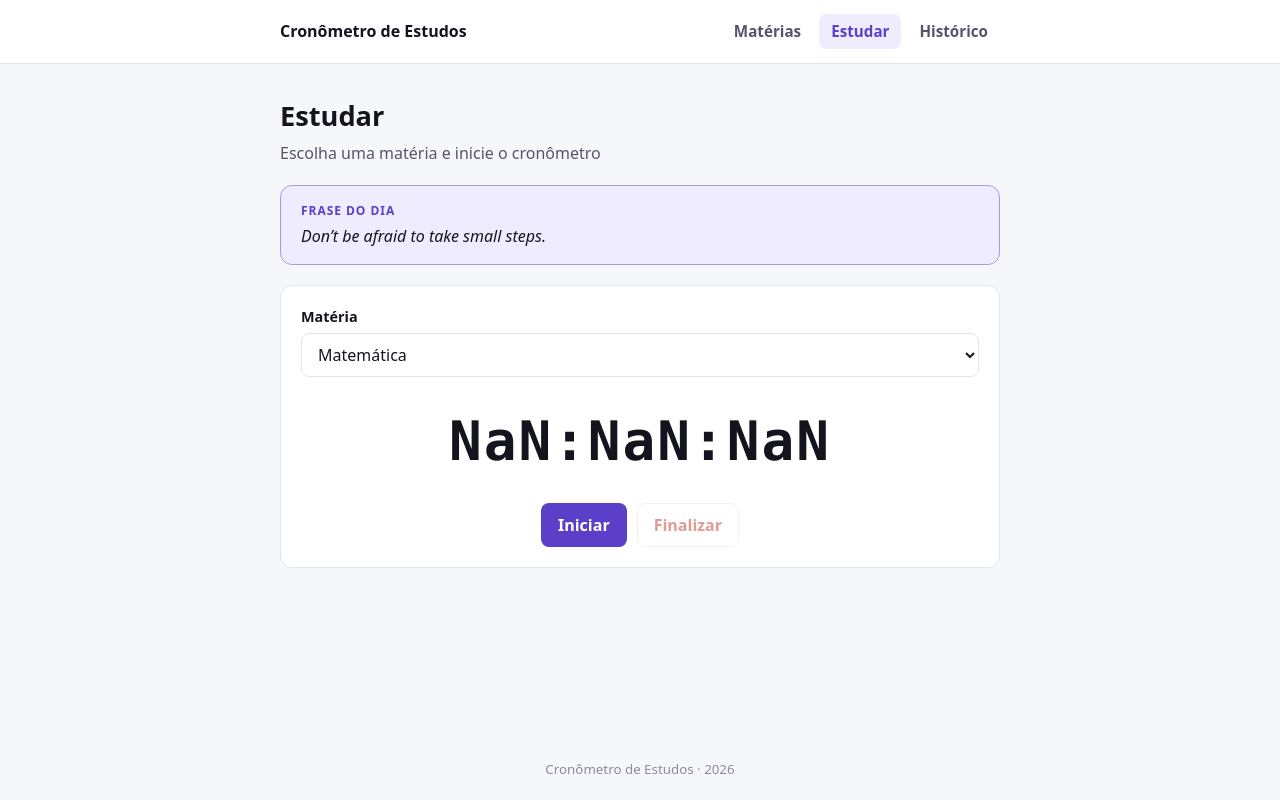
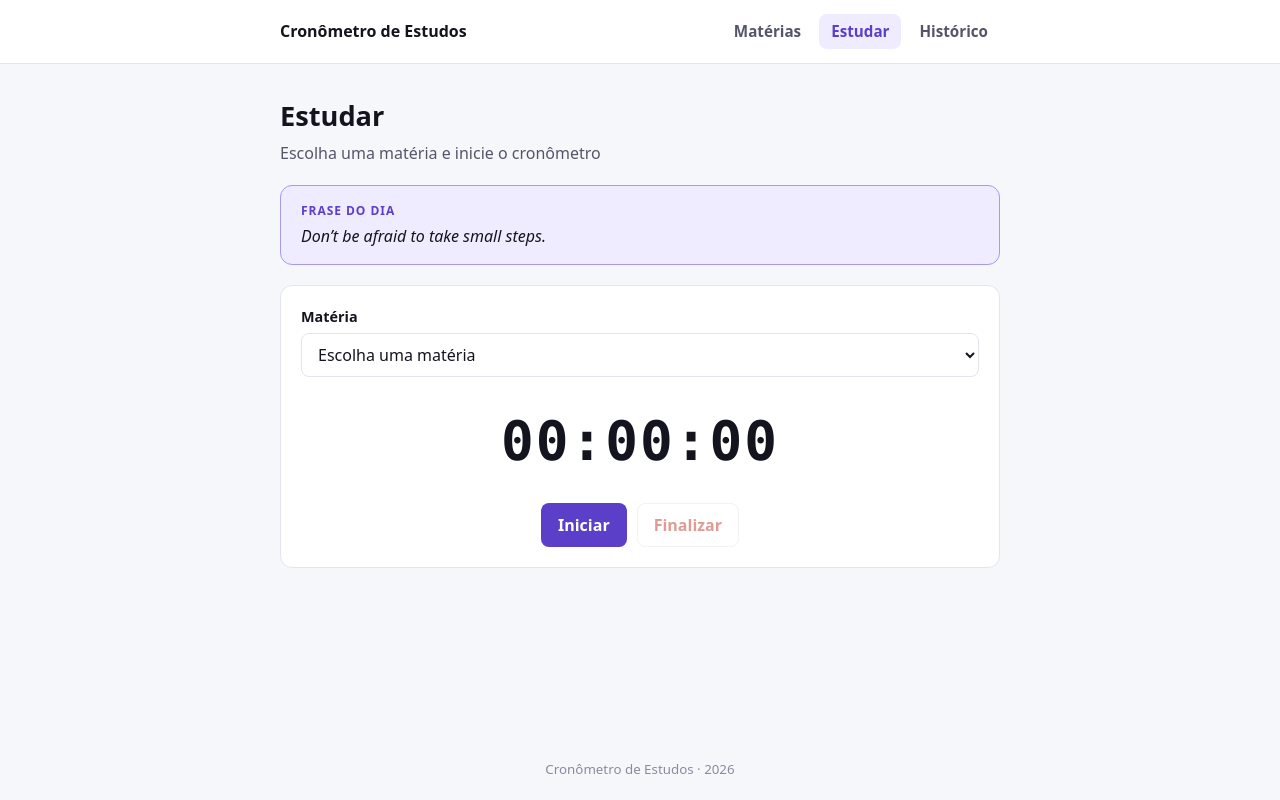
Before and after one commit to AmosSantos02/pomodoro-school-subject, a React (Vite) app: page /estudar in a window 1280 px wide. Built offline with nearby package versions, Linux system fonts and the light colour scheme.

Commit message:
feat(passo 9): EstudarPage com states, relógio (useEffect) e iniciar/pausar

```diff
--- a/src/pages/EstudarPage.jsx
+++ b/src/pages/EstudarPage.jsx
@@ -2,28 +2,55 @@ import SeletorMateria from '../components/SeletorMateria'
 import Cronometro from '../components/Cronometro'
 import FraseMotivacional from '../components/FraseMotivacional'
 import PageHeader from '../components/PageHeader'
-import { MATERIAS_EXEMPLO } from '../data/dadosExemplo'
+import { useEffect, useState } from 'react'
+import { lerMaterias } from '../services/storageService.js'
 
 function EstudarPage() {
-  // TODO [passo 9 do GUIA] criar os states: matéria escolhida, segundos decorridos e se está rodando
-  // TODO [passo 9 do GUIA] criar o useEffect que conta o tempo enquanto estiver rodando (e limpa o intervalo)
+  const materias = lerMaterias()
+  const [materiaId, setMateriaId] = useState('')
+  const [segundos, setSegundos] = useState(0)
+  const [rodando, setRodando] = useState(false)
+
+  useEffect(() => {
+    if(rodando){
+      const id = setInterval(() => {
+        setSegundos(s => s + 1)
+      }, 1000)
+      return () => clearInterval(id)
+    }
+  }, [rodando])
+
+  function handleMateria(event){
+    setMateriaId(event.target.value)
+  }
+
+  function iniciar(){
+    if(materiaId){
+      setRodando(true)
+    }
+  }
+
+  function pausar(){
+    setRodando(false)
+  }
+
+  function finalizar(){
+
+  }
   // TODO [passo 10 do GUIA] criar a função de finalizar: montar a Sessao, salvar no localStorage e zerar o cronômetro
   // TODO [passo 12 do GUIA] criar os states da frase (texto, carregando, erro) e o useEffect que chama buscarConselho()
 
   return (
     <>
-      {/* TODO [passo 2 do GUIA] trocar por <PageHeader /> */}
       <PageHeader titulo='Estudar' descricao='Escolha uma matéria e inicie o cronômetro' />
 
       {/* TODO [passo 12 do GUIA] passar frase, carregando e erro */}
       <FraseMotivacional />
 
       <section className="card estudar">
-        {/* TODO [passo 3 do GUIA] passar materias, valor, onChange e desabilitado */}
-        <SeletorMateria materias={MATERIAS_EXEMPLO} />
+        <SeletorMateria materias={materias} valor={materiaId} onChange={handleMateria} desabilitado={rodando}/>
 
-        {/* TODO [passo 3 do GUIA] passar segundos, rodando, podeFinalizar e os três handlers */}
-        <Cronometro />
+        <Cronometro segundos={segundos} rodando={rodando} onIniciar={iniciar} onPausar={pausar} podeFinalizar={segundos > 0} onFinalizar={finalizar}/>
       </section>
     </>
   )
```
